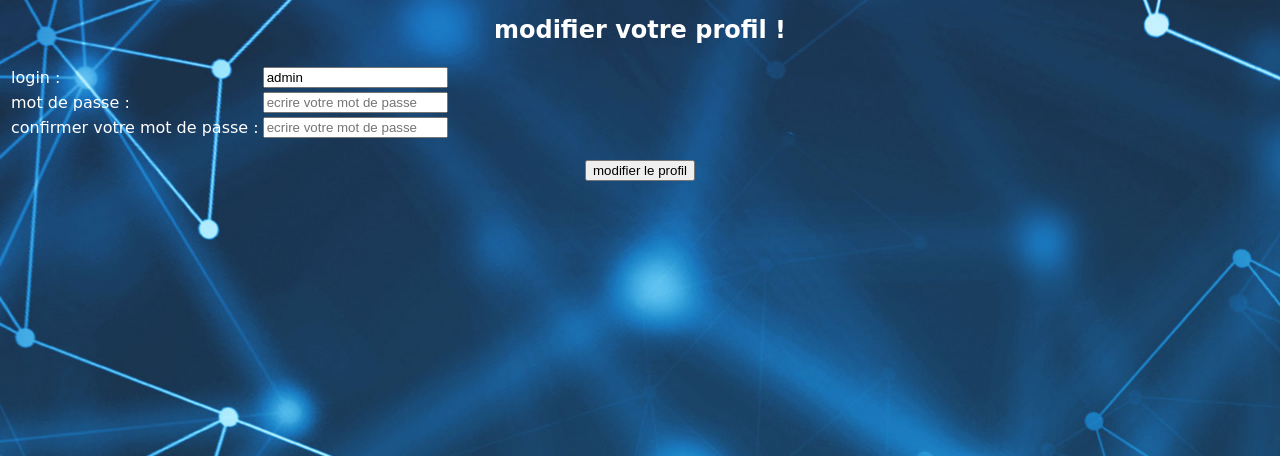
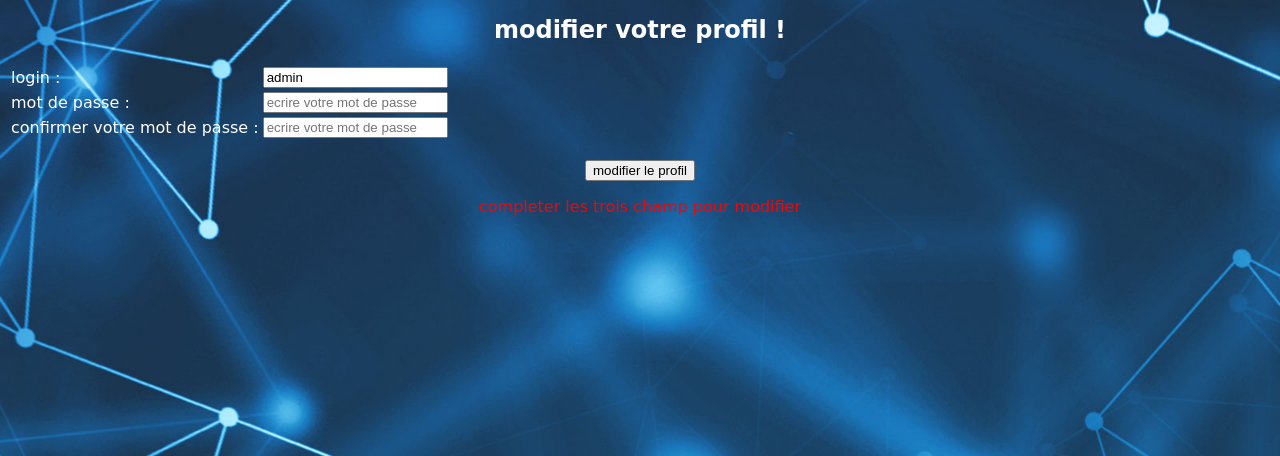
Before and after one commit to olivier-crozet/discussion, a PHP site: page /profil.php in a window 1280 px wide. Shown: the part 200-656 px from the top of the page. Run offline with PHP 8.4, Linux system fonts and the light colour scheme; the visitor is signed in with stand-in values (Sample User, id 1); data that the repository does not hold is empty.

Commit message:
else de profil ok reste modif echo header

```diff
--- a/profil.php
+++ b/profil.php
@@ -87,19 +87,26 @@ $loginid = mysqli_fetch_row($reqlog);
 
 
                              $erreur = "le profil a etait modifié !";
-                          }
+}
+
+       else
+                 {
+                   $erreur = "les mots de passe sont different et doivent faire au moin 4 caractere";
+                 }
+
+        }
+
+             else
+                {
+                   $erreur="completer les trois champ pour modifier";
+                }
+              }
+
+
 else
                 {
-                   $erreur="completer les trois premier champ";
+                   $erreur="completer les trois champ pour modifier";
                 }
-                          }
-
-                         else{
-                              $erreur = "mot de passe au moin 3 caractere";
-                             }
-
-              }
-
 
 ?>
 <html>
```
